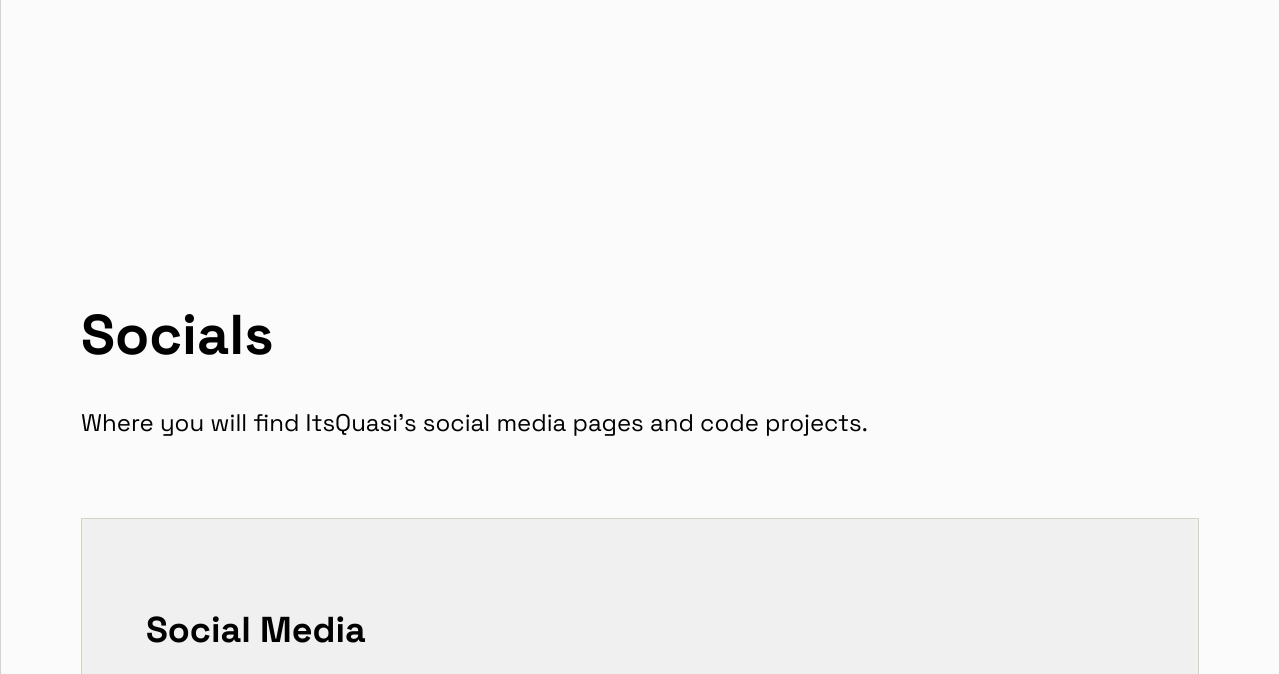
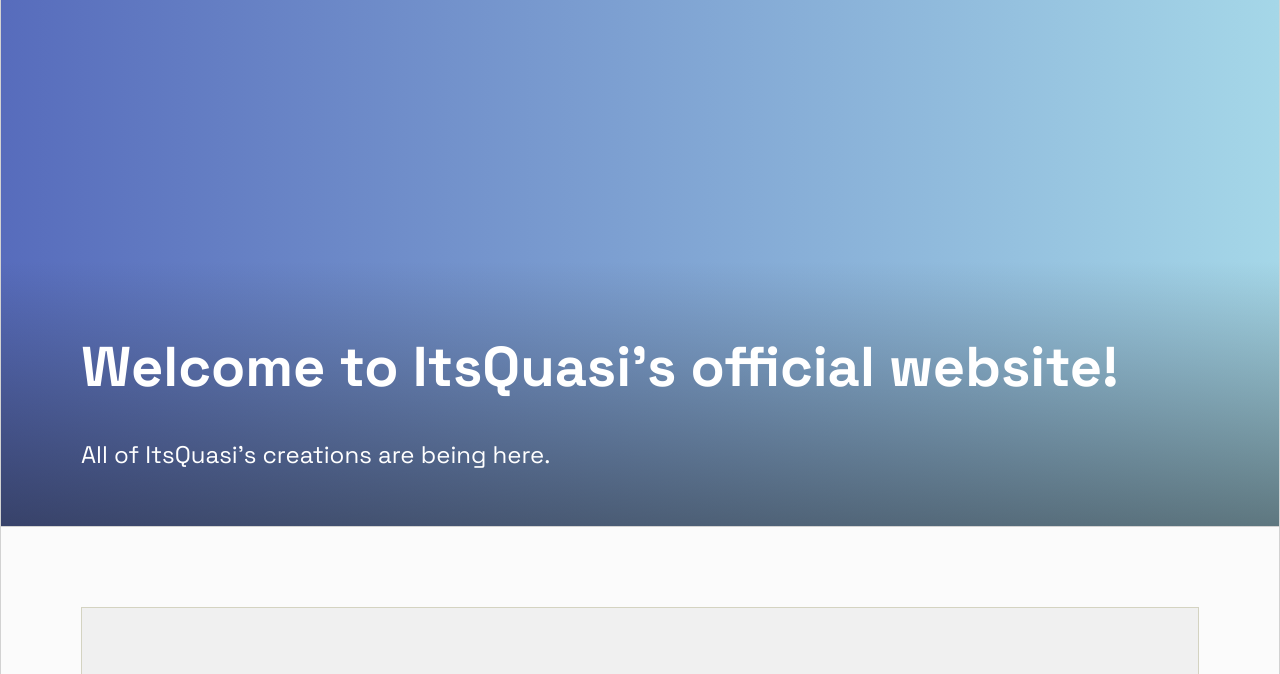
Before and after one commit to itsquasiab/itsquasiab.github.io, a plain HTML site: page socials.html in a window 1280 px wide. Shown: the part 59-733 px from the top of the page. Drawn offline with Linux system fonts and the light colour scheme.

Commit message:
Gradient Update!
Yep, Better.

```diff
--- a/assets/main.css
+++ b/assets/main.css
@@ -16,6 +16,8 @@
     --border: #d2d2d2;
     --text: #000000;
     --accent: #576cbc;
+
+    --title-image: linear-gradient(to right, #576CBC, #A5D7E8);
 
     --content-bg: #f0f0f0;
     --content-border: #d4d3c1;
@@ -43,6 +45,9 @@ body.dark {
     --bg: #1c1c1c;
     --border: #3c3c3c;
     --text: #ffffff;
+    --accent: #576cbc;
+
+    --title-image: linear-gradient(to right, #0B2447, #19376D);
 
     --content-bg: #181818;
     --content-border: #303030;
@@ -63,6 +68,7 @@ body.dark {
 .nav-menu {
     display: flex;
     height: 100%;
+    overflow-x: auto;
 }
 
 .nav-menu .nav-icon {
@@ -80,9 +86,16 @@ body.dark {
 }
 
 .content-title {
-    padding: 5rem;
+    background-image: var(--title-image);
+    color: #ffffff;
     padding-top: 20rem;
     padding-bottom: 0;
+    border-bottom: 1px solid var(--border);
+}
+
+.title-text{
+    background-image: linear-gradient(to bottom, rgb(24, 24, 24, 0), rgb(24, 24, 24, 0.5));
+    padding: 2rem 5rem;
 }
 
 .content-title h1 {
@@ -157,7 +170,9 @@ footer {
     }
 
     .nav-menu.responsive {
-        display: block;
+        display: flex;
+        flex-wrap: wrap;
+        flex-direction: column;
     }
 
     .nav-menu.responsive .nav-icon {
@@ -174,9 +189,12 @@ footer {
     }
 
     .content-title {
-        padding: 2rem;
         padding-top: 12rem;
         padding-bottom: 0;
+    }
+
+    .title-text{
+        padding: 2rem;
     }
 
     .content-title h1 {
--- a/socials.html
+++ b/socials.html
@@ -34,9 +34,11 @@
     </div>
 
     <div class="content-title">
-        <h1>Socials</h1>
-        <p>Where you will find ItsQuasi's social media pages and code projects.</p>
-    </div>
+        <div class="title-text">
+          <h1>Welcome to ItsQuasi's official website!</h1>
+          <p>All of ItsQuasi's creations are being here.</p>
+        </div>
+      </div>
 
     <div class="content">
         <h1>Social Media</h1>
```
Also changed, not shown: index.html (+4 -2 lines).
